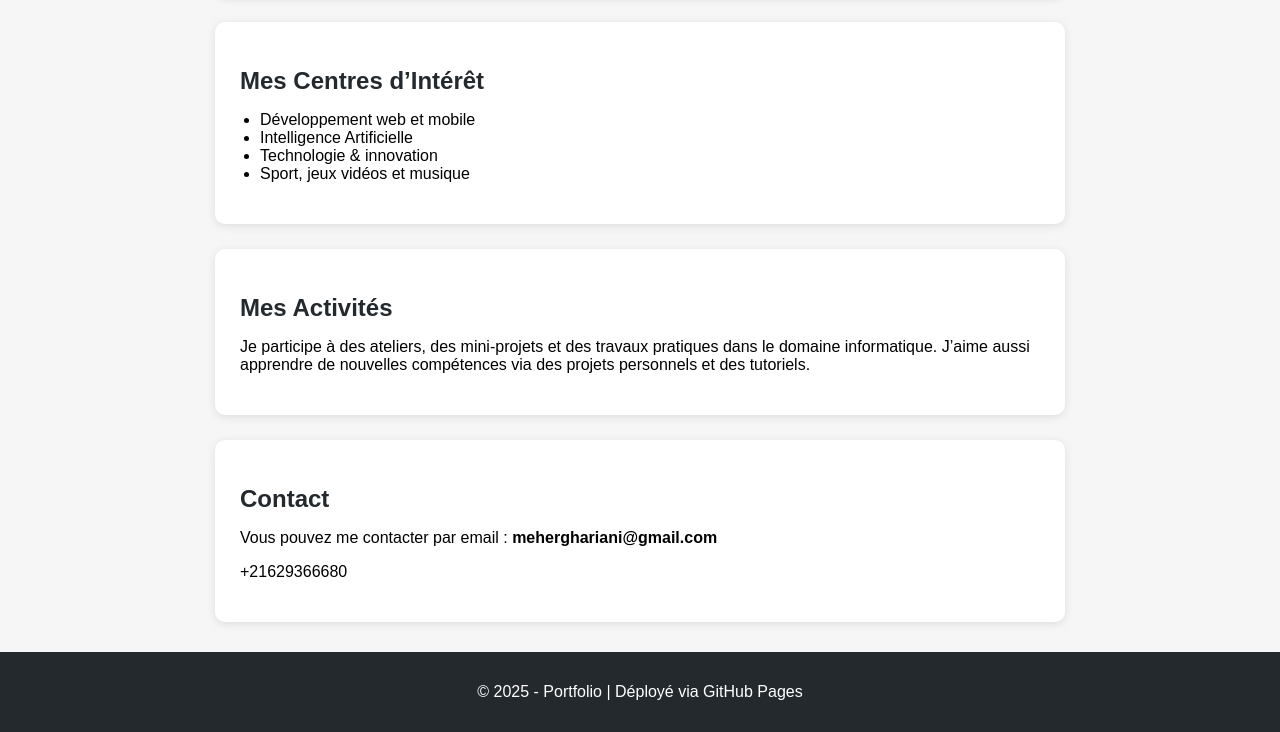
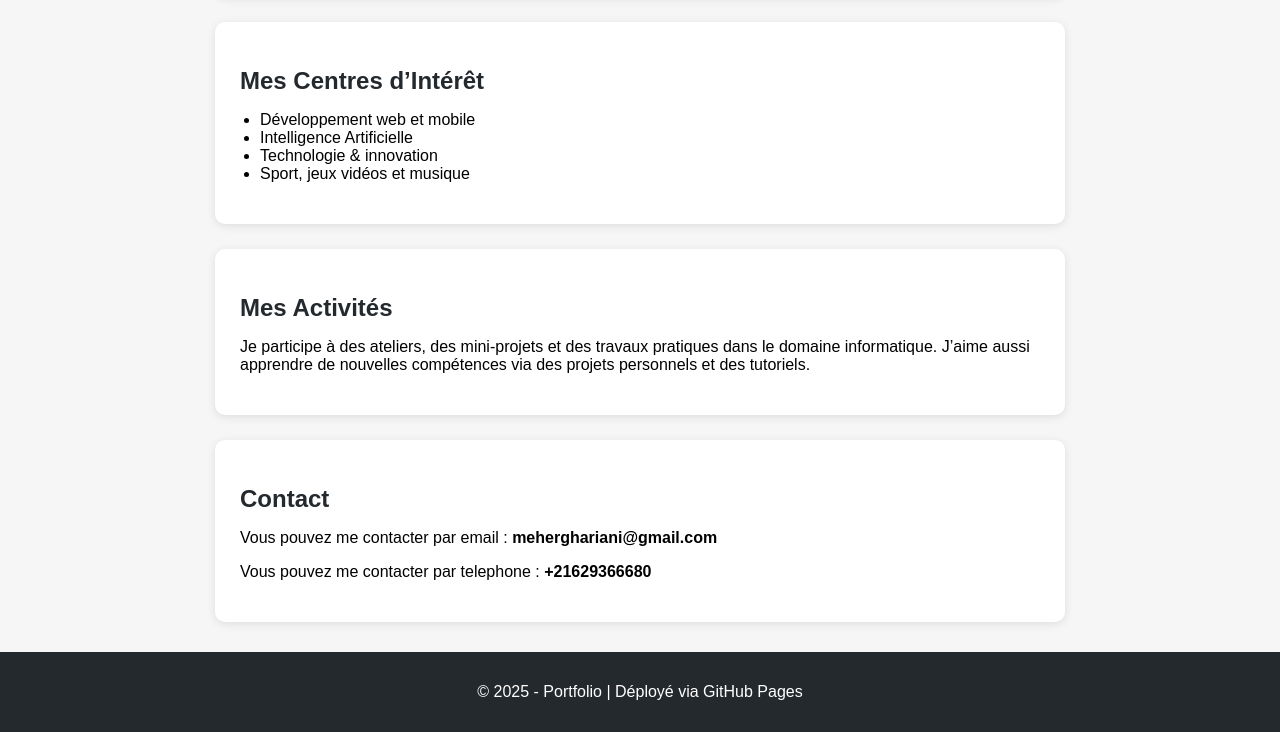
Before and after one commit to meherghariani/deploiement, a plain HTML site: page index.html in a window 1280 px wide. Shown: the part 384-1116 px from the top of the page. Drawn offline with Linux system fonts and the light colour scheme.

Commit message:
Update index.html

```diff
--- a/index.html
+++ b/index.html
@@ -46,7 +46,7 @@
     <section class="section">
         <h2>Contact</h2>
         <p>Vous pouvez me contacter par email : <strong>meherghariani@gmail.com</strong></p>
-        <p>+21629366680</p>
+        <p>Vous pouvez me contacter par telephone : <strong>+21629366680</strong></p>
     </section>
 
     <footer>
```
